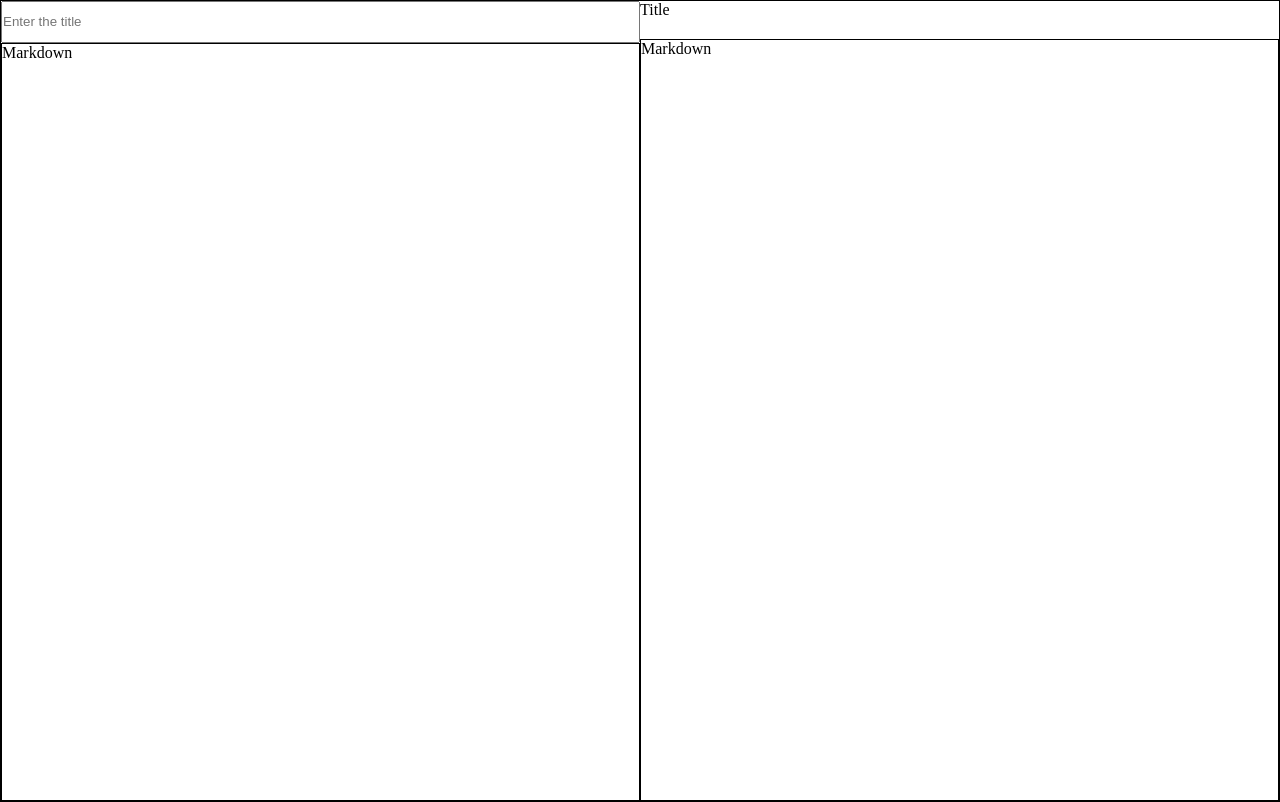
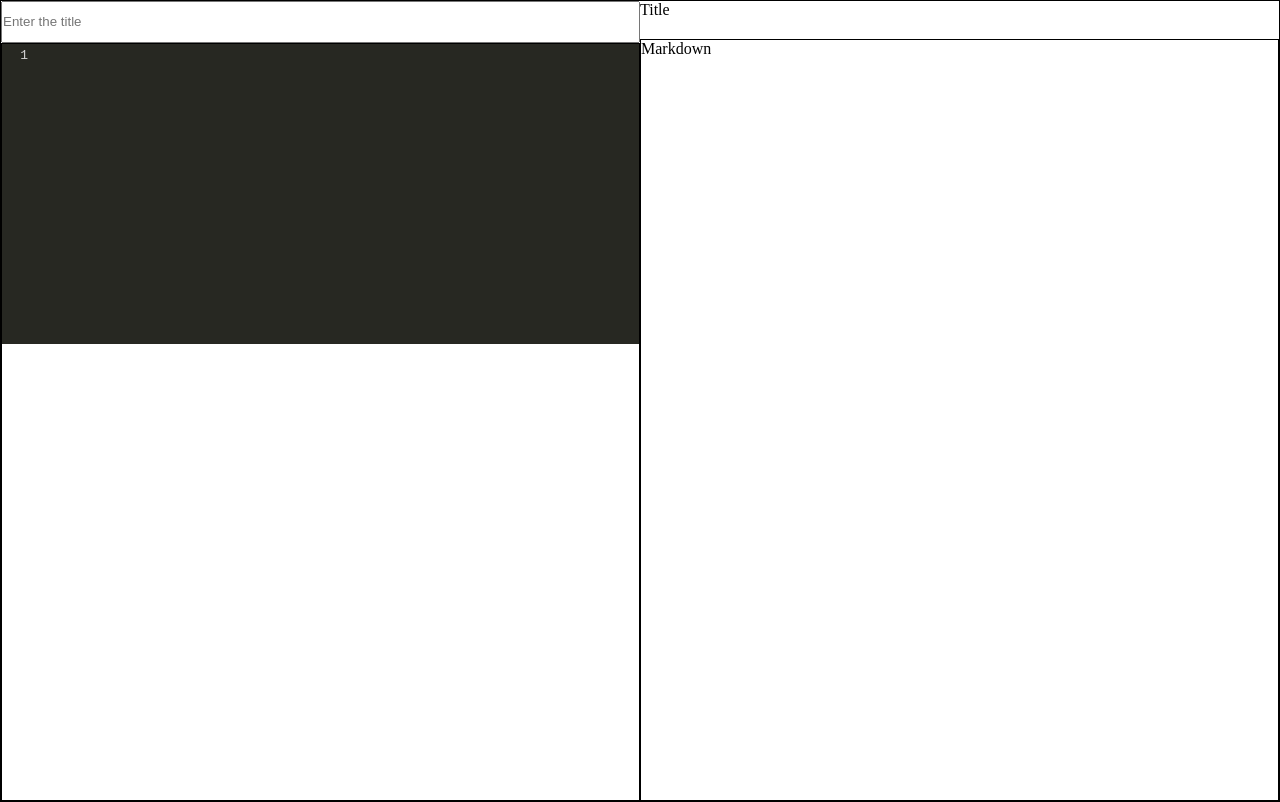
Before and after one commit to haesooKr/markdown-editor, a React (Create React App) app: page / in a window 1280 px wide. Built offline with nearby package versions, Linux system fonts and the light colour scheme.

Commit message:
Added codemirror on Editor.js

```diff
--- a/src/components/Editor.js
+++ b/src/components/Editor.js
@@ -1,7 +1,33 @@
 import React, { Component } from 'react'
 import './Editor.css';
 
+import CodeMirror from 'codemirror';
+import 'codemirror/mode/markdown/markdown';
+import 'codemirror/mode/javascript/javascript';
+import 'codemirror/mode/jsx/jsx';
+import 'codemirror/mode/css/css';
+import 'codemirror/mode/shell/shell';
+
+import 'codemirror/lib/codemirror.css';
+import 'codemirror/theme/monokai.css';
+
 export default class Editor extends Component {
+  editor = null;
+  codeMirror = null;
+
+  initializeEditor = () => {
+    this.codeMirror = CodeMirror(this.editor, {
+      mode: 'markdown',
+      theme: 'monokai',
+      lineNumbers: true,
+      lineWrapping: true
+    });
+  }
+
+  componentDidMount(){
+    this.initializeEditor();
+  }
+
   render() {
     return (
       <div className="editor">
@@ -10,8 +36,8 @@ export default class Editor extends Component {
           placeholder="Enter the title"
           name="title"
         />
-        <div className="markdown">
-          Markdown
+        <div className="markdown" ref={ref => this.editor=ref}>
+          {/* markdown */}
         </div>
       </div>
     )
```
